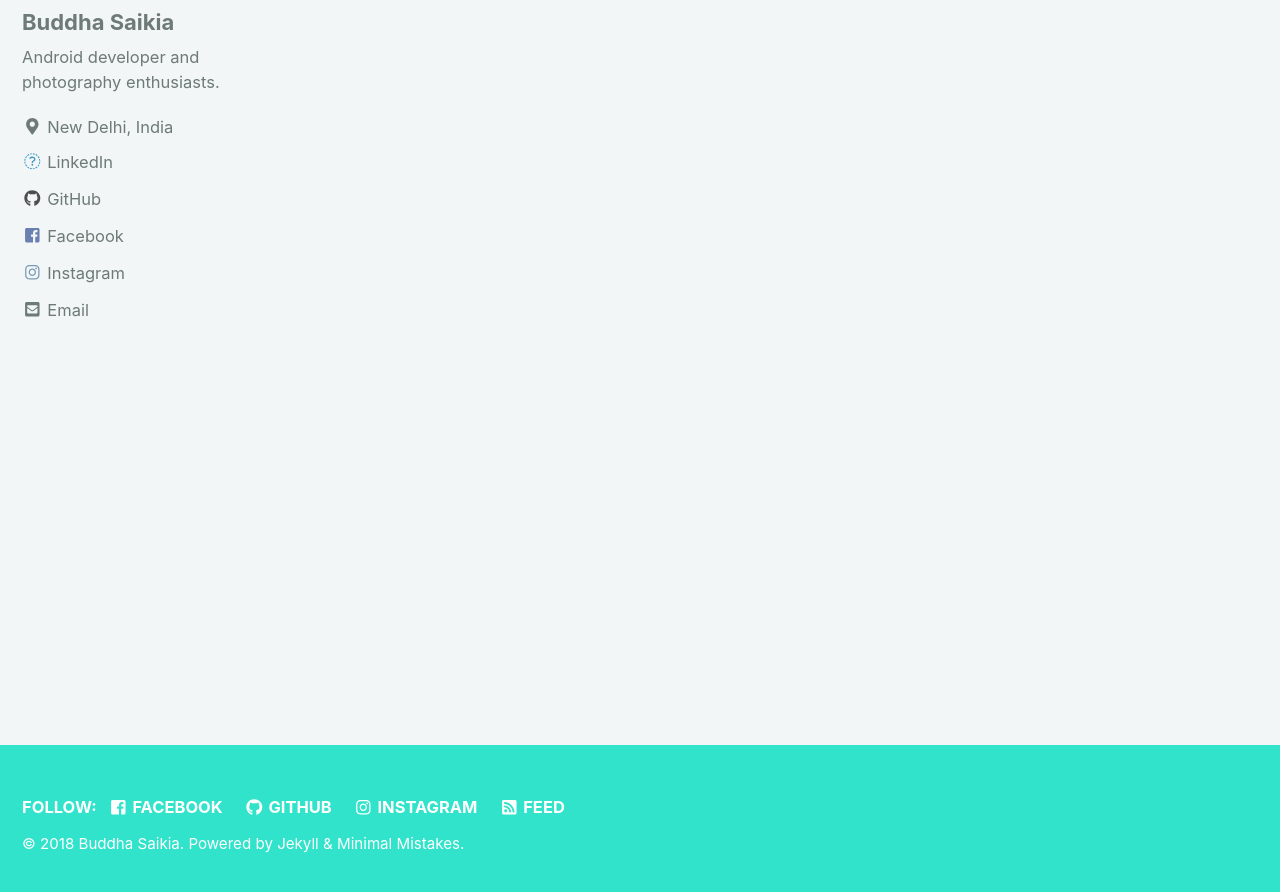
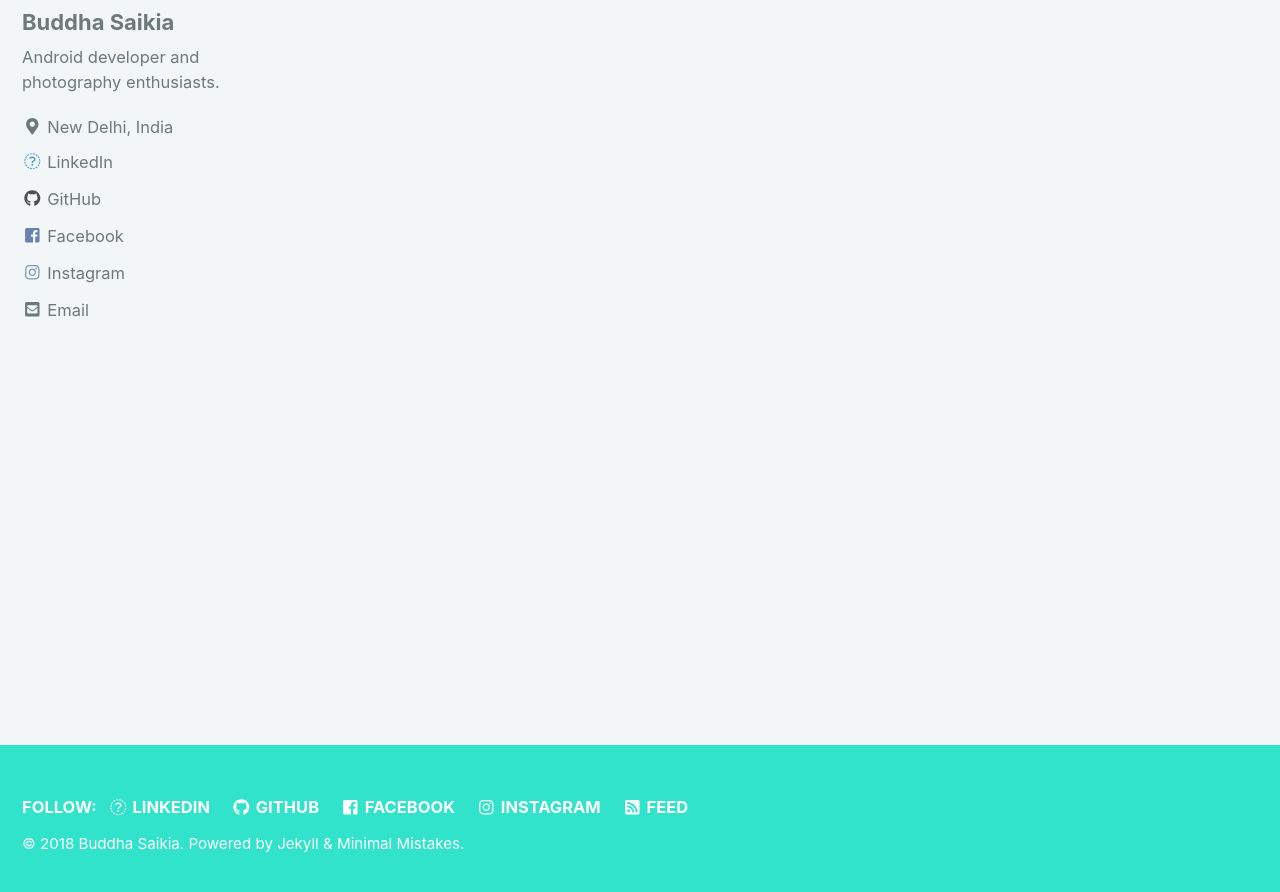
Before and after one commit to buddhasaikia/buddhasaikia.github.io, a Jekyll site: the page built from index.html, in a window 1280 px wide and 900 px high, scrolled down 1226 px. Shown: the top 892 px of the window. Built offline with Jekyll 4.4.1, drawn with Linux system fonts in a browser that asks for light colours; cached includes are drawn as plain includes; nearby versions of some CDN libraries; the list of posts is cut into pages by our own code.

Commit message:
Update #15

```diff
--- a/_config.yml
+++ b/_config.yml
@@ -134,15 +134,18 @@
 # Site Footer
 footer:
   links:
+    - label: "LinkedIn"
+      icon: "fas fa-fw fa-linkedin"
+      url: "https://www.linkedin.com/in/bsaikia/"
+    - label: "GitHub"
+      icon: "fab fa-fw fa-github"
+      url: "https://github.com/buddhasaikia"
     - label: "Twitter"
       icon: "fab fa-fw fa-twitter-square"
       # url:
     - label: "Facebook"
       icon: "fab fa-fw fa-facebook-square"
       url: "https://www.facebook.com/buddha.saikia"
-    - label: "GitHub"
-      icon: "fab fa-fw fa-github"
-      url: "https://github.com/buddhasaikia"
     - label: "GitLab"
       icon: "fab fa-fw fa-gitlab"
       # url:
```
